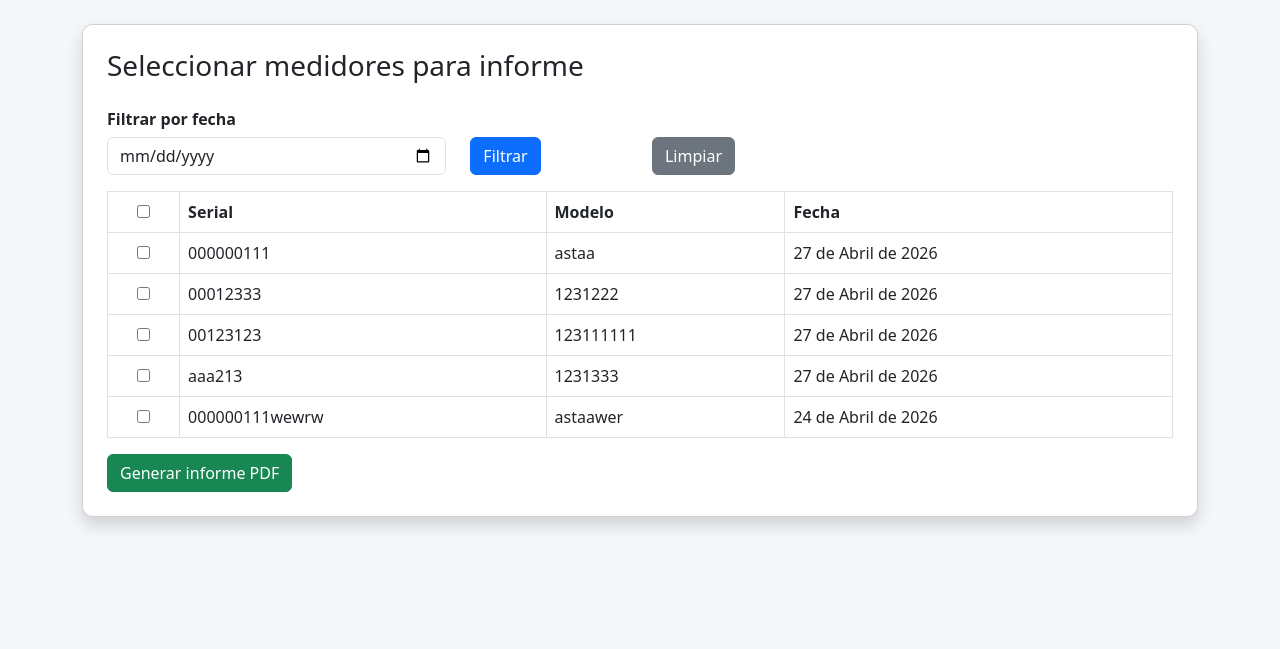
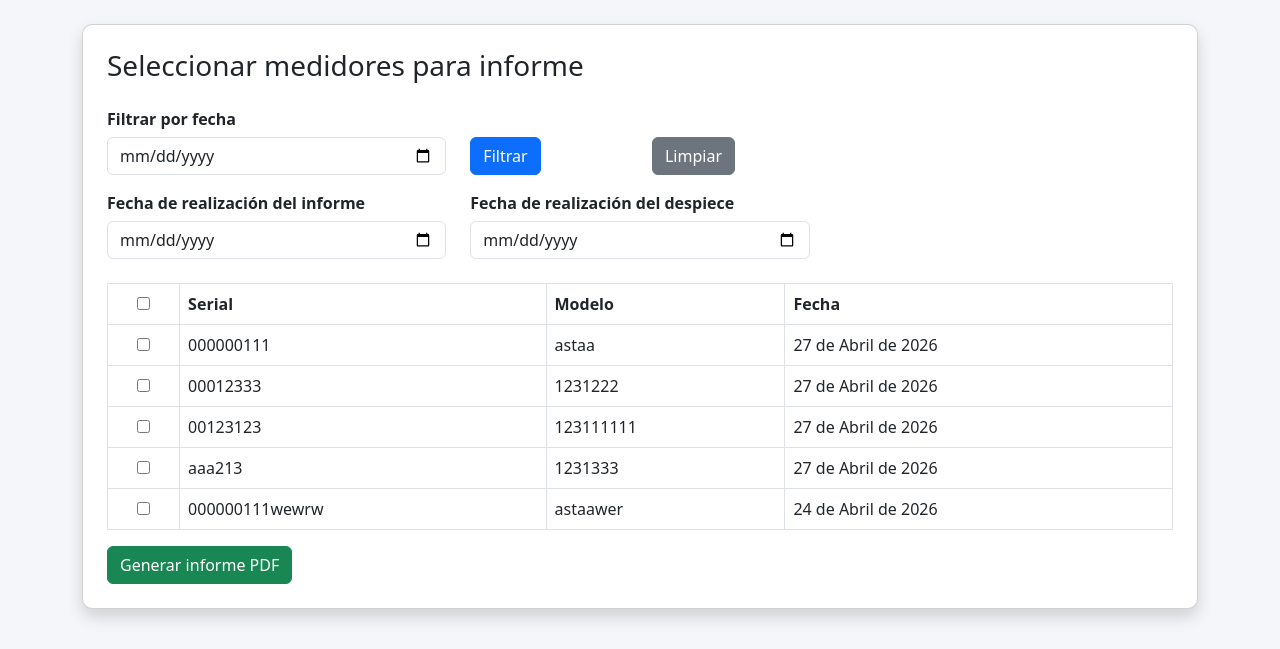
Before and after one commit to diomarvalderrama/medidores, a Django app: page /seleccionar/ in a window 1280 px wide. Shown: the part 56-705 px from the top of the page. Run offline with Django 5.2, Linux system fonts and the light colour scheme; a user stored in the database is signed in; data comes from the database, SQL or seed files in the repository.

Commit message:
update informe

```diff
--- a/inspecciones/models.py
+++ b/inspecciones/models.py
@@ -3,10 +3,6 @@ from django.db import models
 
 class RegistroInspeccion(models.Model):
     fecha = models.DateField()
-    hora_inicio = models.TimeField()
-    hora_finalizacion = models.TimeField()
-    correo = models.EmailField()
-    nombre_inspector = models.CharField(max_length=150)
     conclusiones_generales = models.TextField()
 
     def __str__(self):
@@ -23,6 +19,11 @@ class Medidor(models.Model):
         ('USADO', 'Usado'),
     ]
 
+    ALTERACION_CHOICES = [
+        ('SI', 'Sí'),
+        ('NO', 'No'),
+    ]
+
     registro = models.ForeignKey(
         RegistroInspeccion,
         on_delete=models.CASCADE,
@@ -34,7 +35,14 @@ class Medidor(models.Model):
     anio = models.IntegerField()
     estado = models.CharField(max_length=20, choices=ESTADOS)
     codigo = models.CharField(max_length=100)
-    observaciones = models.TextField()
+
+    medidor_con_alteracion = models.CharField(
+        max_length=2,
+        choices=ALTERACION_CHOICES,
+        default='NO'
+    )
+
+    observaciones_encontradas = models.TextField()
 
     foto_1 = models.ImageField(upload_to='medidores/', blank=True, null=True)
     foto_2 = models.ImageField(upload_to='medidores/', blank=True, null=True)
@@ -46,7 +54,9 @@ class Medidor(models.Model):
 
 
 class InformeTecnico(models.Model):
-    fecha_informe = models.DateField(auto_now_add=True)
+    fecha_informe = models.DateField()
+    fecha_despiece = models.DateField()
+
     medidores = models.ManyToManyField(Medidor)
     generado_en = models.DateTimeField(auto_now_add=True)
 
--- a/inspecciones/views.py
+++ b/inspecciones/views.py
@@ -14,6 +14,7 @@ from reportlab.pdfgen import canvas
 from django.contrib.auth.decorators import login_required
 
 from datetime import datetime
+
 
 # 🔹 Fuente según sistema operativo
 VERDANA_PATH = r'C:\Windows\Fonts\verdana.ttf'
@@ -105,7 +106,7 @@ def eliminar_registro(request, pk):
     return redirect('index')
 
 
-# 🔹 SELECCIONAR
+# 🔹 SELECCIONAR MEDIDORES
 @login_required
 def seleccionar_medidores(request):
     fecha = request.GET.get('fecha')
@@ -150,11 +151,14 @@ class NumberedCanvas(canvas.Canvas):
         )
 
 
-# 🔹 GENERAR INFORME
+# 🔹 GENERAR INFORME PDF
 @login_required
 def generar_informe(request):
     ids = request.POST.getlist('medidores')
     medidores = Medidor.objects.filter(id__in=ids) if ids else Medidor.objects.none()
+
+    fecha_informe = request.POST.get('fecha_informe')
+    fecha_despiece = request.POST.get('fecha_despiece')
 
     response = HttpResponse(content_type='application/pdf')
     response['Content-Disposition'] = 'attachment; filename="informe.pdf"'
@@ -184,21 +188,27 @@ def generar_informe(request):
 
     elementos = []
 
-    elementos.append(Paragraph("INFORME TECNICO DE EVALUACION POST-DESTAPE DE MEDIDORES", styles['Title']))
+    # 🔹 TÍTULO
+    elementos.append(Paragraph("INFORME TÉCNICO DE EVALUACIÓN DESPIECE DE MEDIDORES", styles['Title']))
+    elementos.append(Spacer(1, 10))
+
+    # 🔹 FECHAS
+    elementos.append(Paragraph(f"<b>Fecha del informe:</b> {fecha_informe}", styles['Normal']))
+    elementos.append(Paragraph(f"<b>Fecha del despiece:</b> {fecha_despiece}", styles['Normal']))
     elementos.append(Spacer(1, 12))
 
-    texto_obj = f"""
-    El presente informe tiene como propósito documentar los hallazgos observados tras el proceso
-    de destape y revisión visual interna de {medidores.count()} medidores de agua, los cuales fueron sometidos a
-    evaluación técnica en el laboratorio de calibración.
-    """
-    elementos.append(Paragraph("<b>1. OBJETIVO</b>", styles['Heading2']))
-    elementos.append(Paragraph(texto_obj, styles['Normal']))
-    elementos.append(Spacer(1, 12))
+    # 🔹 TABLA MEDIDORES
+    data = [['SERIAL', 'MODELO', 'AÑO', 'ESTADO', 'CODIGO', 'ALTERACIÓN']]
 
-    data = [['SERIAL', 'MODELO', 'AÑO', 'ESTADO', 'CODIGO']]
     for m in medidores:
-        data.append([m.serial, m.modelo, m.anio, m.estado, m.codigo])
+        data.append([
+            m.serial,
+            m.modelo,
+            m.anio,
+            m.estado,
+            m.codigo,
+            m.medidor_con_alteracion
+        ])
 
     tabla = Table(data)
     tabla.setStyle([
@@ -207,18 +217,19 @@ def generar_informe(request):
         ('ALIGN', (0, 0), (-1, -1), 'CENTER'),
     ])
 
-    elementos.append(Paragraph("<b>2. MEDIDORES INSPECCIONADOS</b>", styles['Heading2']))
+    elementos.append(Paragraph("<b>1. INFORMACIÓN DEL MEDIDOR</b>", styles['Heading2']))
     elementos.append(tabla)
     elementos.append(Spacer(1, 12))
 
-    elementos.append(Paragraph("<b>3. OBSERVACIONES DETALLADAS</b>", styles['Heading2']))
+    # 🔹 OBSERVACIONES
+    elementos.append(Paragraph("<b>2. OBSERVACIÓN DEL DESPIECE</b>", styles['Heading2']))
 
     for i, m in enumerate(medidores, 1):
-        elementos.append(Spacer(1, 10))
-        elementos.append(Paragraph(f"<b>3.{i} Medidor {m.serial}</b>", styles['Heading3']))
+        elementos.append(Spacer(1, 8))
+        elementos.append(Paragraph(f"<b>Medidor {m.serial}</b>", styles['Heading3']))
 
-        if m.observaciones:
-            elementos.append(Paragraph(m.observaciones, styles['Normal']))
+        if m.observaciones_encontradas:
+            elementos.append(Paragraph(m.observaciones_encontradas, styles['Normal']))
 
         elementos.append(Spacer(1, 6))
 
@@ -237,26 +248,21 @@ def generar_informe(request):
             [fotos[2], fotos[3]],
         ], colWidths=[250, 250])
 
-        tabla_fotos.setStyle([
-            ('ALIGN', (0, 0), (-1, -1), 'CENTER'),
-            ('BOTTOMPADDING', (0, 0), (-1, -1), 5),
-        ])
-
         elementos.append(tabla_fotos)
-
-    elementos.append(Spacer(1, 12))
-    elementos.append(Paragraph("<b>4. CONCLUSIONES</b>", styles['Heading2']))
-    elementos.append(Paragraph(
-        "Los medidores presentan anomalías en sus componentes internos y requieren evaluación técnica.",
-        styles['Normal']
-    ))
 
     elementos.append(Spacer(1, 20))
 
+    # 🔹 FIRMA
+    try:
+        firma = os.path.join(os.path.dirname(os.path.dirname(os.path.abspath(__file__))), 'media', 'firma.png')
+        elementos.append(Image(firma, width=150, height=50))
+    except:
+        pass
+
     elementos.append(Paragraph("PAULA JULIA BLANCO H", styles['Normal']))
-    elementos.append(Paragraph("Líder CN Laboratorio de calibración de medidores", styles['Normal']))
-    elementos.append(Paragraph(f"Fecha: {datetime.now().date()}", styles['Normal']))
+    elementos.append(Paragraph("Líder CN Laboratorio de Calibración de Medidores", styles['Normal']))
 
+    # 🔹 HEADER Y FOOTER
     def header_footer(canvas, doc):
         canvas.saveState()
         try:
@@ -271,6 +277,11 @@ def generar_informe(request):
             pass
         canvas.restoreState()
 
-    doc.build(elementos, onFirstPage=header_footer, onLaterPages=header_footer, canvasmaker=NumberedCanvas)
+    doc.build(
+        elementos,
+        onFirstPage=header_footer,
+        onLaterPages=header_footer,
+        canvasmaker=NumberedCanvas
+    )
 
     return response
--- a/templates/seleccionar.html
+++ b/templates/seleccionar.html
@@ -31,6 +31,19 @@
     <!-- 🔹 FORMULARIO PDF -->
     <form method="post" action="/generar/">
         {% csrf_token %}
+
+        <!-- 🔥 NUEVO: FECHAS DEL INFORME -->
+        <div class="row mb-4">
+            <div class="col-md-4">
+                <label><b>Fecha de realización del informe</b></label>
+                <input type="date" name="fecha_informe" class="form-control" required>
+            </div>
+
+            <div class="col-md-4">
+                <label><b>Fecha de realización del despiece</b></label>
+                <input type="date" name="fecha_despiece" class="form-control" required>
+            </div>
+        </div>
 
         <table class="table table-bordered">
             <thead style="background:#003366; color:white;">
```
Also changed, not shown: inspecciones/forms.py (+22 -1 lines), media/firma.png (added).
